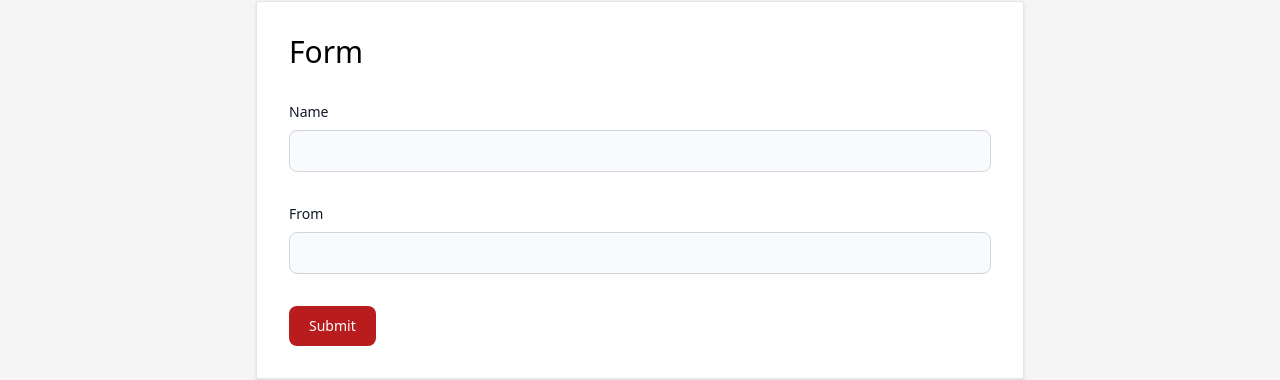
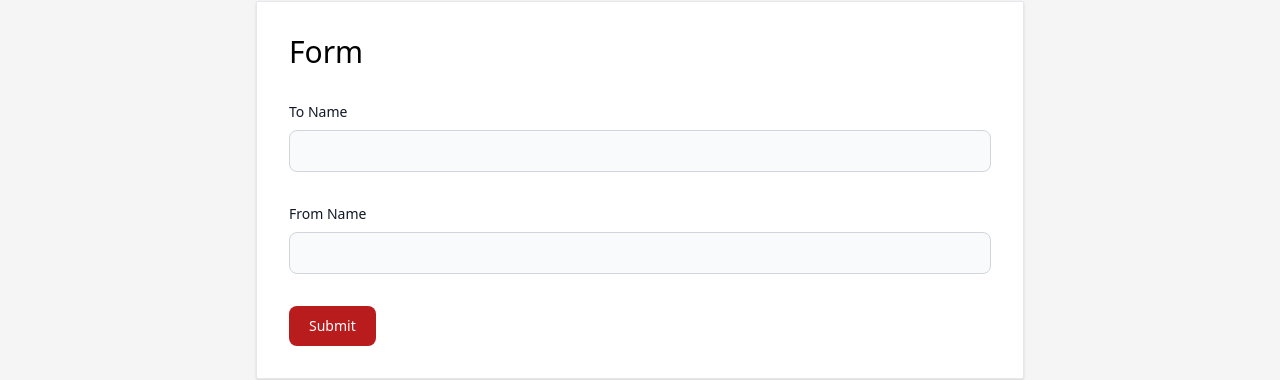
Before and after one commit to TheSuperCoolDuck/foass-project, a Vue app: page /fetch in a window 1280 px wide. Shown: the part 104-484 px from the top of the page. Built offline with nearby package versions, Linux system fonts and the light colour scheme.

Commit message:
Added Form validation
Show errors below input field and change label to red

Disable button when waiting for response

```diff
--- a/package.json
+++ b/package.json
@@ -13,12 +13,13 @@
     "format": "prettier --write src/"
   },
   "dependencies": {
+    "@vuelidate/core": "^2.0.3",
+    "@vuelidate/validators": "^2.0.4",
     "luxon": "^3.5.0",
     "pinia": "^2.1.7",
     "pinia-plugin-persistedstate": "^4.1.1",
     "vue": "^3.4.29",
-    "vue-router": "^4.3.3",
-    "vuelidate": "^0.7.7"
+    "vue-router": "^4.3.3"
   },
   "devDependencies": {
     "@rushstack/eslint-patch": "^1.8.0",
--- a/src/components/BaseButton.vue
+++ b/src/components/BaseButton.vue
@@ -3,7 +3,7 @@
 <template>
   <button
     type="button"
-    class="focus:outline-none text-white bg-red-700 hover:bg-red-800 focus:ring-4 focus:ring-red-300 font-medium rounded-lg text-sm px-5 py-2.5 me-2 mb-2 dark:bg-red-600 dark:hover:bg-red-700 dark:focus:ring-red-900"
+    class="focus:outline-none text-white bg-red-700 hover:bg-red-800 focus:ring-4 focus:ring-red-300 font-medium rounded-lg text-sm px-5 py-2.5 me-2 mb-2 dark:bg-red-600 dark:hover:bg-red-700 dark:focus:ring-red-900 disabled:bg-red-700/50 dark:disabled:bg-red-600/50"
   >
     <slot />
   </button>
--- /dev/null
+++ b/src/components/BaseEditElement.vue
@@ -0,0 +1,22 @@
+<script setup lang="ts">
+import type { PropType } from 'vue'
+
+const props = defineProps({
+  validator: {
+    type: [Object, undefined] as PropType<any>,
+    required: false,
+    default: undefined
+  }
+})
+</script>
+
+<template>
+  <div>
+    <slot />
+    <div v-if="validator">
+      <div class="mt-1 text-red-700" v-for="error of validator.$errors" :key="error.$uid">
+        <div class="text-xs italic">{{ error.$message }}</div>
+      </div>
+    </div>
+  </div>
+</template>
--- /dev/null
+++ b/src/components/BaseLabel.vue
@@ -0,0 +1,19 @@
+<script setup lang="ts">
+const props = defineProps({
+  isError: {
+    type: Boolean,
+    required: false
+  }
+})
+</script>
+
+<template>
+  <label
+    :class="
+      'block mb-2 text-sm font-medium' +
+      (isError ? ' text-red-700 dark:text-red-600' : ' text-gray-900 dark:text-white')
+    "
+  >
+    <slot />
+  </label>
+</template>
--- a/src/components/BaseNavBar.vue
+++ b/src/components/BaseNavBar.vue
@@ -11,7 +11,7 @@ import { ref, computed } from 'vue'
 import { useUserStore } from '@/stores/user'
 import { DateTime } from 'luxon'
 
-import Button from '@/components/BaseButton.vue'
+import BaseButton from '@/components/BaseButton.vue'
 import ANGRY_EMOJI from '@/assets/img/Angry-Emoji.png'
 
 const user = useUserStore()
@@ -81,8 +81,8 @@ function logoutUser() {
           </ul>
         </div>
         <div>
-          <Button v-if="!user.loggedIn" @click="loginUser" class="w-20">Login</Button>
-          <Button v-else @click="logoutUser" class="w-20">Logout</Button>
+          <BaseButton v-if="!user.loggedIn" @click="loginUser" class="w-20">Login</BaseButton>
+          <BaseButton v-else @click="logoutUser" class="w-20">Logout</BaseButton>
         </div>
       </div>
       <hr class="border-gray-200 dark:border-text-700 w-full mx-auto" />
--- a/src/components/Inputs/BaseInput.vue
+++ b/src/components/Inputs/BaseInput.vue
@@ -1,18 +1,43 @@
 <script setup lang="ts">
+import type { PropType } from 'vue'
+
+import BaseLabel from '@/components/BaseLabel.vue'
+import BaseEditElement from '@/components/BaseEditElement.vue'
+
 const props = defineProps({
+  modelValue: {
+    type: [String, Number],
+    default: ''
+  },
   label: {
     type: String,
     required: false
+  },
+  validator: {
+    type: Object as PropType<any>,
+    required: false
   }
 })
+
+console.log(props.validator.$dirty)
+
+const emit = defineEmits(['update:modelValue'])
+
+const emitChange = (e: any) => {
+  const value: String = e.target.value
+  emit('update:modelValue', value)
+}
 </script>
 
 <template>
-  <div>
-    <label class="block mb-2 text-sm font-medium text-gray-900 dark:text-white">{{ label }}</label>
+  <BaseEditElement :validator="validator">
+    <BaseLabel :is-error="validator.$dirty && validator.$invalid">{{ label }}</BaseLabel>
     <input
       type="text"
+      :value="modelValue"
+      @input="emitChange"
+      @blur="validator && validator.$touch && validator.$touch()"
       class="bg-gray-50 border border-gray-300 text-gray-900 text-sm rounded-lg focus:ring-red-500 focus:border-red-500 block w-full p-2.5 dark:bg-gray-700 dark:border-gray-600 dark:placeholder-gray-400 dark:text-white dark:focus:ring-red-500 dark:focus:border-red-500"
     />
-  </div>
+  </BaseEditElement>
 </template>
--- a/src/router/index.ts
+++ b/src/router/index.ts
@@ -31,13 +31,9 @@ const router = createRouter({
 })
 
 router.beforeEach(async (to, from, next) => {
-  console.log('widjwdo')
-
   // check if login is required for this route
-  console.log(to)
   const loginRequired = to.matched.some((route) => route.meta.loginRequired)
 
-  console.log(loginRequired)
   if (!loginRequired) {
     return next()
   }
--- a/src/views/FetchView.vue
+++ b/src/views/FetchView.vue
@@ -1,9 +1,48 @@
 <script setup lang="ts">
-import { ref } from 'vue'
+import { computed, ref } from 'vue'
+import useVuelidate from '@vuelidate/core'
+import { required, helpers } from '@vuelidate/validators'
 
 import BaseLayout from '@/components/BaseLayout.vue'
-import BaseInput from '@/components/inputs/BaseInput.vue'
+import BaseInput from '@/components/Inputs/BaseInput.vue'
 import BaseButton from '@/components/BaseButton.vue'
+
+const isLoading = ref(false)
+
+const name = ref('')
+const from = ref('')
+
+const validationRules = computed(() => ({
+  name: {
+    required: helpers.withMessage('To Name is required!', required)
+  },
+  from: {
+    required: helpers.withMessage('From Name is required!', required)
+  }
+}))
+
+const v$ = useVuelidate(validationRules, {
+  name,
+  from
+})
+
+async function submitRequest() {
+  // Disable form while getting response
+  isLoading.value = true
+
+  // touch all form components to show potential errors
+  v$.value.$touch()
+
+  // Return early if form is now valid
+  if (v$.value.$invalid) {
+    isLoading.value = false
+    return
+  }
+
+  console.log('valid')
+
+  isLoading.value = true
+}
 </script>
 
 <template>
@@ -13,9 +52,9 @@ import BaseButton from '@/components/BaseButton.vue'
         class="bg-white border border-gray-200 dark:border-gray-700 p-8 space-y-8 rounded-sm shadow"
       >
         <h1 class="text-3xl">Form</h1>
-        <BaseInput label="Name" />
-        <BaseInput label="From" />
-        <BaseButton>Submit</BaseButton>
+        <BaseInput label="To Name" v-model="name" :validator="v$.name" />
+        <BaseInput label="From Name" v-model="from" :validator="v$.from" />
+        <BaseButton :disabled="isLoading" @click.prevent="submitRequest">Submit</BaseButton>
       </div>
       <div
         class="bg-white border border-gray-200 dark:border-gray-700 p-8 space-y-8 rounded-sm shadow"
```
Also changed, not shown: 1 other file (tests, documents, lock files or other folders).
